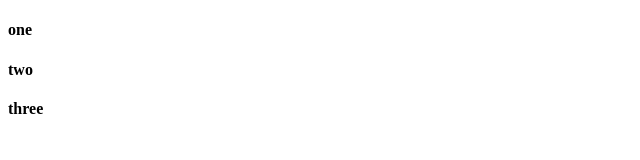
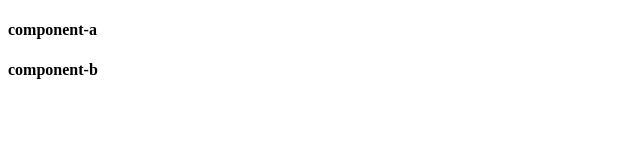
Before and after one commit to tomohikoseven/vuejs3_javascript, a plain HTML site: page index.html in a window 1280 px wide. Shown: the whole page, without its empty margins (0-640 px from the left). Drawn offline with nearby package versions, Linux system fonts and the light colour scheme.

Commit message:
コンポーネント登録/グローバル登録

```diff
--- a/index.html
+++ b/index.html
@@ -18,23 +18,24 @@
   </head>
   <body>
     <div id="app">
-      <blog-post v-for="post in posts"
-        :id="post.id"
-        :title="post.title"
-      ></blog-post>
+      <component-a></component-a>
+      <component-b></component-b>
     </div>
     <script>
       const App = {
         data() {
           return {
-            posts :[{id:1,title:'one'},{id:2,title:'two'},{id:3, title:'three'}]
           }
         },
       };
       const app = Vue.createApp(App);
-      app.component('blog-post',{
-        props:['title'],
-        template:`<h4>{{ title }}</h4>`
+      app.component('component-a',{
+        template:`
+          <h4>component-a</h4>
+        `
+      });
+      app.component('component-b', {
+        template:`<h4>component-b</4>`
       });
 
       const vm = app.mount("#app");
```
